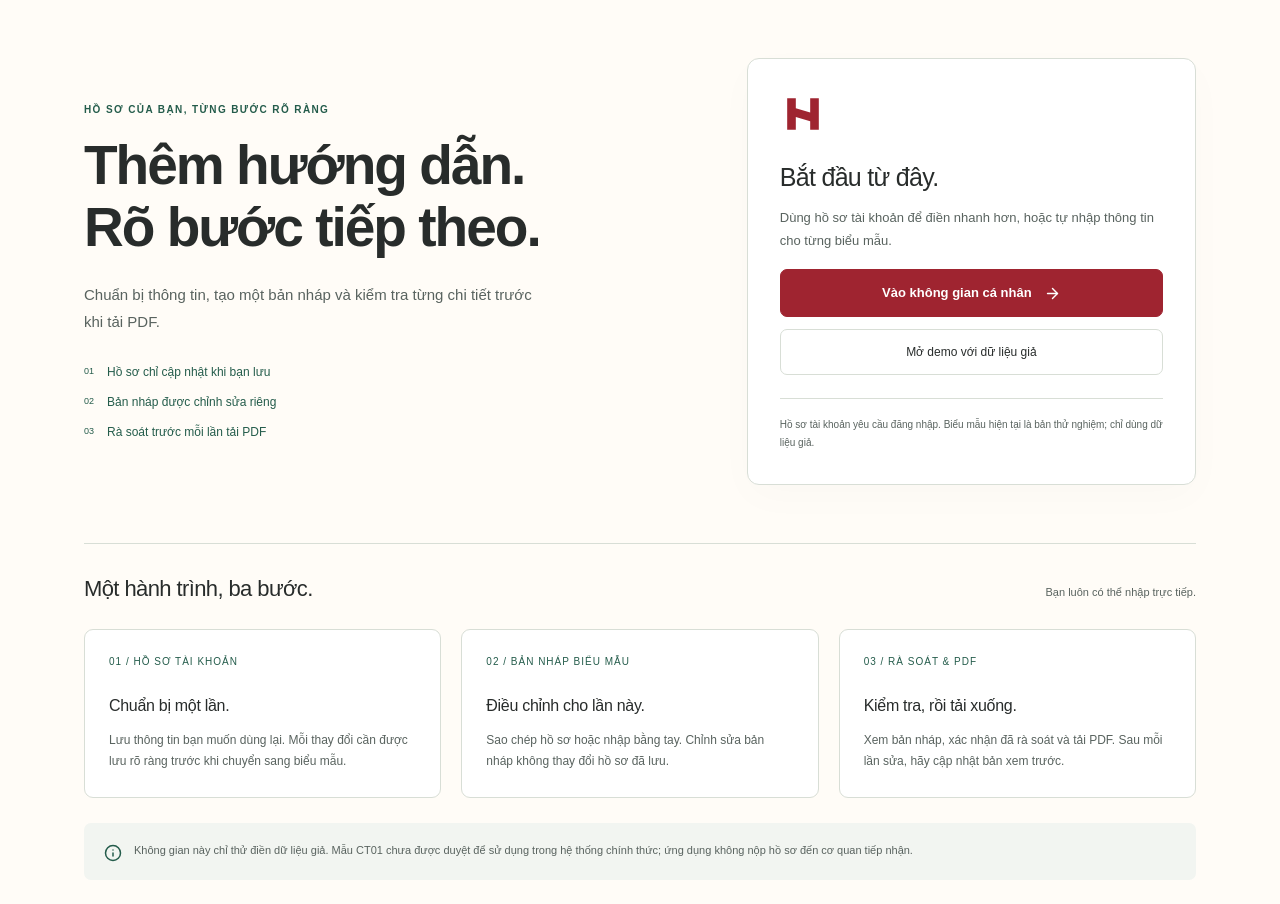
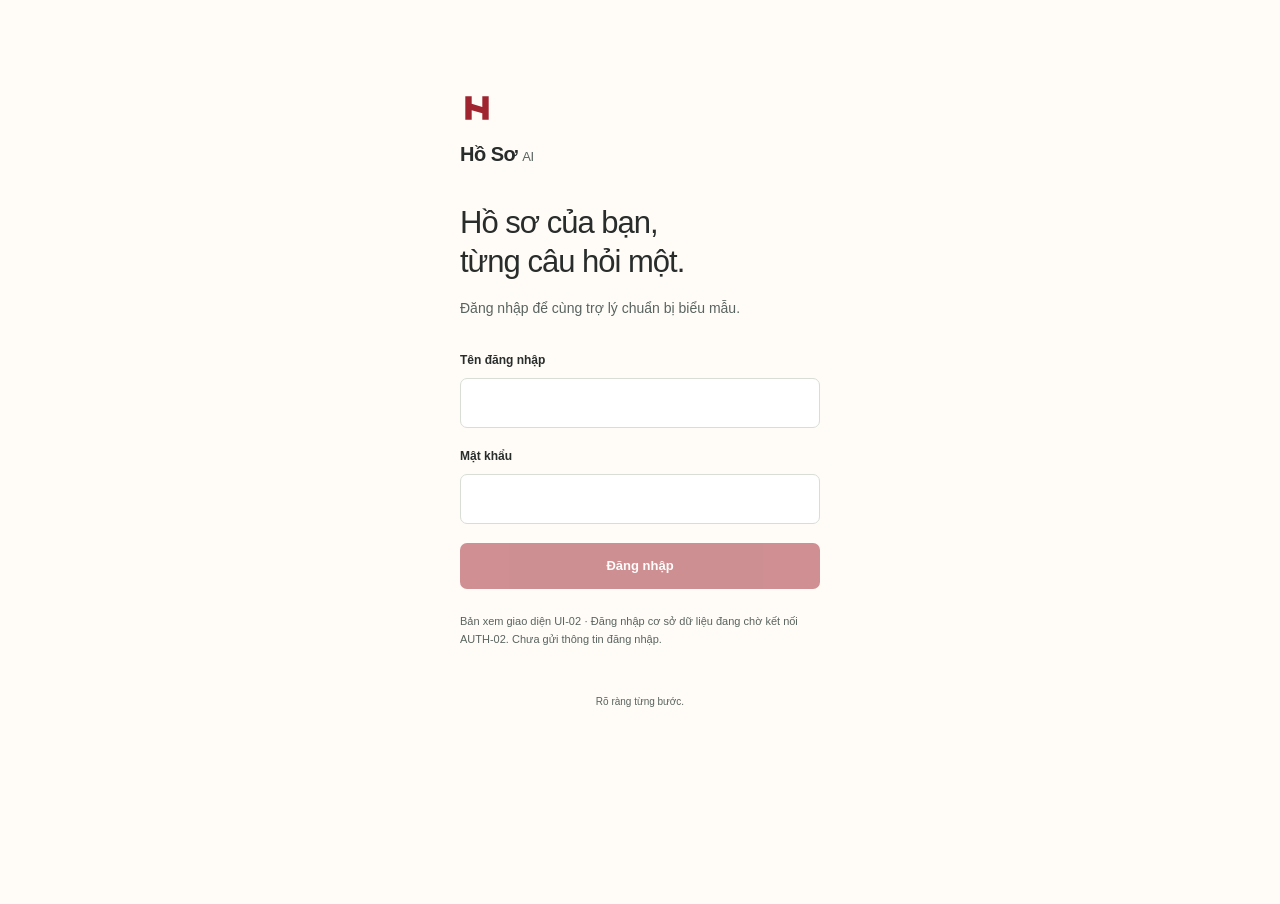
Before and after one commit to ledvincent/ho-so-ai, a Next.js app in the folder web/: page / in a window 1280 px wide. After the commit the page ends 800 px from the top, so only its background shows below. Built offline with nearby package versions, Linux system fonts and the light colour scheme; no server answers.

Commit message:
feat(ui): make portal entry login first
Task: UI-02

Authentication callback remains disabled until scaffold handoff.

```diff
--- a/web/app/page.tsx
+++ b/web/app/page.tsx
@@ -1,17 +1,5 @@
-import Link from 'next/link';
-import { ArrowRight, Info } from 'lucide-react';
-import { BrandMark } from '@/components/ui/brand';
-import { clerkConfigured } from '@/lib/server/clerk';
-import styles from './home.module.css';
+import { PortalLogin } from '@/components/guided-portal/login';
+
 export default function Home() {
-  const configured = clerkConfigured();
-  return <main id="main-content" className={styles.main}>
-    <div className={styles.hero}>
-      <section className={styles.intro}><p className="eyebrow">HỒ SƠ CỦA BẠN, TỪNG BƯỚC RÕ RÀNG</p><h1>Thêm hướng dẫn.<br />Rõ bước tiếp theo.</h1><p>Chuẩn bị thông tin, tạo một bản nháp và kiểm tra từng chi tiết trước khi tải PDF.</p><div className={styles.features}><span><b>01</b>Hồ sơ chỉ cập nhật khi bạn lưu</span><span><b>02</b>Bản nháp được chỉnh sửa riêng</span><span><b>03</b>Rà soát trước mỗi lần tải PDF</span></div></section>
-      <section className={styles.welcome} aria-labelledby="welcome-title"><BrandMark /><h2 id="welcome-title">Bắt đầu từ đây.</h2><p>Dùng hồ sơ tài khoản để điền nhanh hơn, hoặc tự nhập thông tin cho từng biểu mẫu.</p><Link className="button primary" href="/workspace" prefetch={false}>Vào không gian cá nhân <ArrowRight size={17} aria-hidden="true" /></Link><Link className={`button ${styles.manual}`} href="/demo/login" prefetch={false}>Mở demo với dữ liệu giả</Link><p className={styles.fine}>{configured ? 'Hồ sơ tài khoản yêu cầu đăng nhập. Biểu mẫu hiện tại là bản thử nghiệm; chỉ dùng dữ liệu giả.' : 'Đăng nhập chưa được kết nối trong môi trường này. Bạn vẫn có thể thử nhập biểu mẫu bằng dữ liệu giả.'}</p></section>
-    </div>
-    <div className={styles.sectionHead}><h2>Một hành trình, ba bước.</h2><p>Bạn luôn có thể nhập trực tiếp.</p></div>
-    <div className={styles.steps}><section className={styles.step}><span>01 / HỒ SƠ TÀI KHOẢN</span><h3>Chuẩn bị một lần.</h3><p>Lưu thông tin bạn muốn dùng lại. Mỗi thay đổi cần được lưu rõ ràng trước khi chuyển sang biểu mẫu.</p></section><section className={styles.step}><span>02 / BẢN NHÁP BIỂU MẪU</span><h3>Điều chỉnh cho lần này.</h3><p>Sao chép hồ sơ hoặc nhập bằng tay. Chỉnh sửa bản nháp không thay đổi hồ sơ đã lưu.</p></section><section className={styles.step}><span>03 / RÀ SOÁT & PDF</span><h3>Kiểm tra, rồi tải xuống.</h3><p>Xem bản nháp, xác nhận đã rà soát và tải PDF. Sau mỗi lần sửa, hãy cập nhật bản xem trước.</p></section></div>
-    <div className={styles.note}><Info size={18} aria-hidden="true" /><p>Không gian này chỉ thử điền dữ liệu giả. Mẫu CT01 chưa được duyệt để sử dụng trong hệ thống chính thức; ứng dụng không nộp hồ sơ đến cơ quan tiếp nhận.</p></div>
-  </main>;
+  return <PortalLogin notice="Bản xem giao diện UI-02 · Đăng nhập cơ sở dữ liệu đang chờ kết nối AUTH-02. Chưa gửi thông tin đăng nhập." />;
 }
--- a/web/components/guided-portal/login.tsx
+++ b/web/components/guided-portal/login.tsx
@@ -4,7 +4,7 @@ import { useEffect, useRef, useState, type FormEvent } from 'react';
 import { BrandMark } from '@/components/ui/brand';
 import styles from './portal.module.css';
 
-export function PortalLogin({ authenticate, notice }: { authenticate: (username: string, password: string, signal: AbortSignal) => Promise<void>; notice?: string }) {
+export function PortalLogin({ authenticate, notice }: { authenticate?: (username: string, password: string, signal: AbortSignal) => Promise<void>; notice?: string }) {
   const [username, setUsername] = useState('');
   const [password, setPassword] = useState('');
   const [busy, setBusy] = useState(false);
@@ -12,7 +12,7 @@ export function PortalLogin({ authenticate, notice }: { authenticate: (username:
   const request = useRef<AbortController | null>(null);
   useEffect(() => () => request.current?.abort(), []);
   async function submit(event: FormEvent) {
-    event.preventDefault(); if (busy) return;
+    event.preventDefault(); if (busy || !authenticate) return;
     request.current?.abort(); const attempt = new AbortController(); request.current = attempt;
     setBusy(true); setError('');
     try { await authenticate(username.trim(), password, attempt.signal); }
@@ -21,7 +21,7 @@ export function PortalLogin({ authenticate, notice }: { authenticate: (username:
   }
   return <main id="main-content" className={styles.loginPage}>
     <section className={styles.loginCard}><BrandMark /><p className={styles.wordmark}>Hồ Sơ <span>AI</span></p><h1>Hồ sơ của bạn,<br />từng câu hỏi một.</h1><p className={styles.intro}>Đăng nhập để cùng trợ lý chuẩn bị biểu mẫu.</p>
-      <form onSubmit={submit} aria-label="Đăng nhập"><label htmlFor="portal-username">Tên đăng nhập</label><input id="portal-username" name="username" autoComplete="username" value={username} onChange={event => setUsername(event.target.value)} required maxLength={120} disabled={busy} /><label htmlFor="portal-password">Mật khẩu</label><input id="portal-password" name="password" type="password" autoComplete="current-password" value={password} onChange={event => setPassword(event.target.value)} required maxLength={256} disabled={busy} />{error && <p role="alert" className={styles.error}>{error}</p>}<button className={styles.primary} disabled={busy || !username.trim() || !password}>{busy ? 'Đang đăng nhập…' : 'Đăng nhập'}</button></form>
+      <form onSubmit={submit} aria-label="Đăng nhập"><label htmlFor="portal-username">Tên đăng nhập</label><input id="portal-username" name="username" autoComplete="username" value={username} onChange={event => setUsername(event.target.value)} required maxLength={120} disabled={busy} /><label htmlFor="portal-password">Mật khẩu</label><input id="portal-password" name="password" type="password" autoComplete="current-password" value={password} onChange={event => setPassword(event.target.value)} required maxLength={256} disabled={busy} />{error && <p role="alert" className={styles.error}>{error}</p>}<button className={styles.primary} disabled={!authenticate || busy || !username.trim() || !password}>{busy ? 'Đang đăng nhập…' : 'Đăng nhập'}</button></form>
       {notice && <p className={styles.boundary}>{notice}</p>}
     </section><p className={styles.loginFoot}>Rõ ràng từng bước.</p>
   </main>;
```
